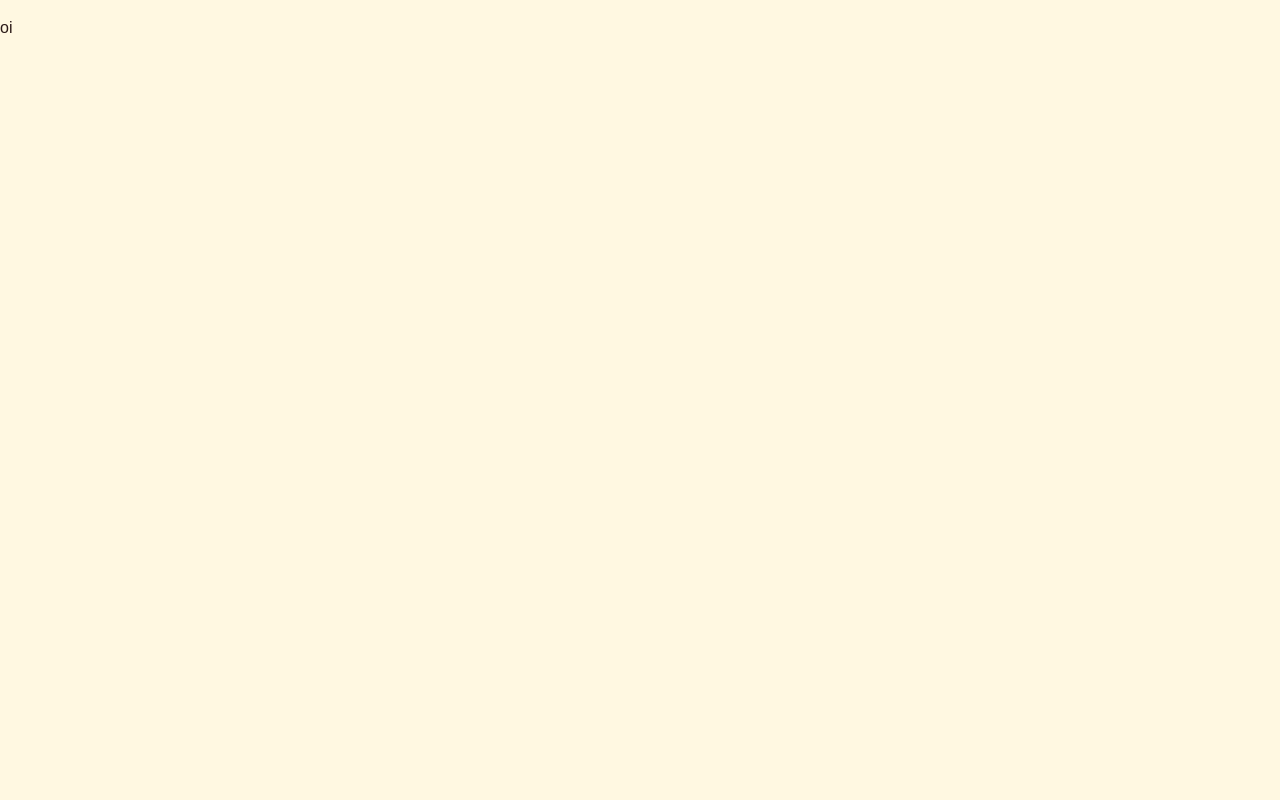
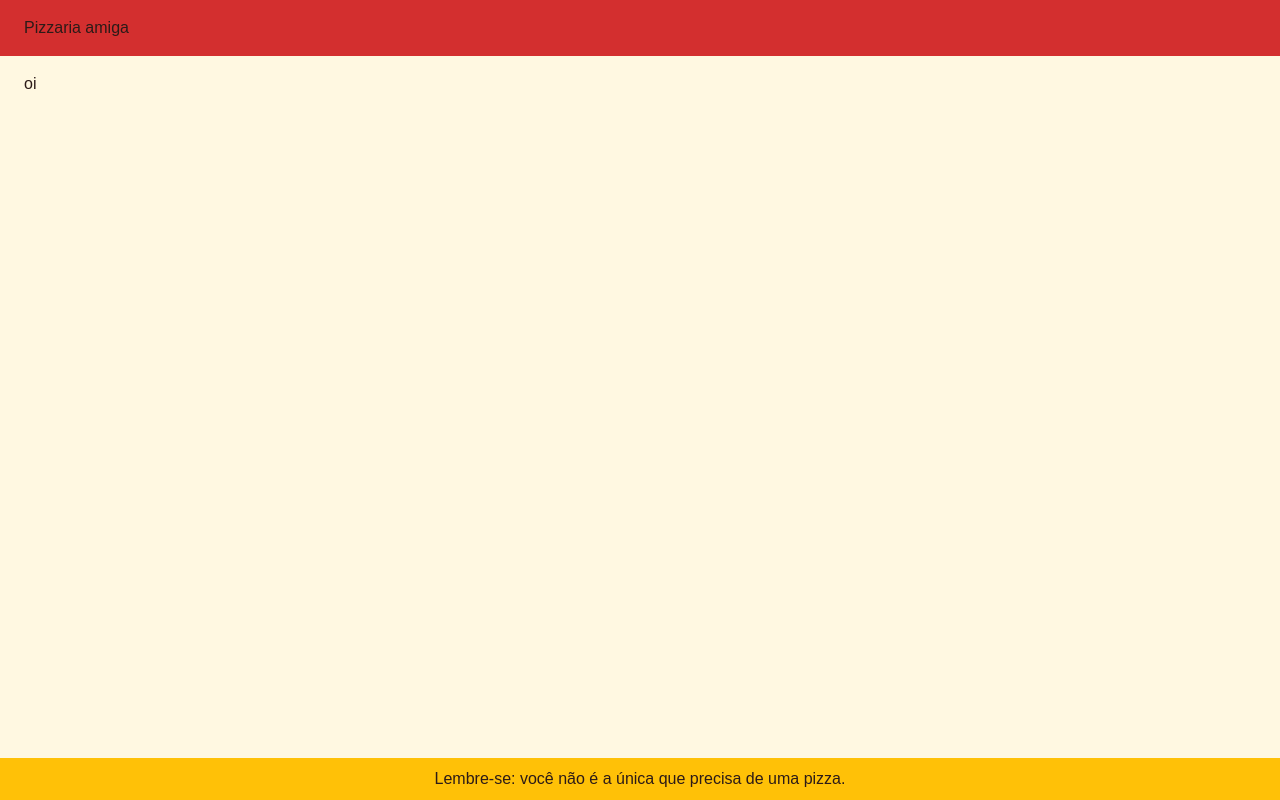
Before and after one commit to gabisanfilippo/pizzaria-amiga, a React (Vite) app: page / in a window 1280 px wide. Built offline with nearby package versions, Linux system fonts and the light colour scheme.

Commit message:
feat: add header and footer components with layout integration

```diff
--- /dev/null
+++ b/src/layouts/components/FooterLayout/index.tsx
@@ -0,0 +1,19 @@
+import { Box, Typography } from "@mui/material";
+import { customColors } from "../../../theme";
+
+export const FooterLayout = () => {
+  return (
+    <Box
+      bgcolor={customColors["yellow-cheese"].main}
+      component="footer"
+      width="100%"
+      mx="auto"
+      px={3}
+      py={1}
+    >
+      <Typography variant="h6" textAlign="center" maxWidth="1300px">
+        Lembre-se: você não é a única que precisa de uma pizza.
+      </Typography>
+    </Box>
+  );
+};
--- /dev/null
+++ b/src/layouts/components/HeaderLayout/index.tsx
@@ -0,0 +1,19 @@
+import { Box } from "@mui/material";
+import { customColors } from "../../../theme";
+
+export const HeaderLayout = () => {
+  return (
+    <Box
+      bgcolor={customColors["red-tomato"].main}
+      component="header"
+      width="100%"
+      mx="auto"
+      px={3}
+      py={2}
+    >
+      <Box component="section" maxWidth="1300px" mx="auto">
+        Pizzaria amiga
+      </Box>
+    </Box>
+  );
+};
--- /dev/null
+++ b/src/layouts/index.tsx
@@ -0,0 +1,20 @@
+import { Box, Stack } from "@mui/material";
+
+import { HeaderLayout } from "./components/HeaderLayout";
+import { FooterLayout } from "./components/FooterLayout";
+
+export const DefaultLayout = ({ children }: { children: React.ReactNode }) => {
+  return (
+    <Stack height="100vh">
+      <HeaderLayout />
+
+      <Box mx="auto" flex={1} px={3} py={2} width="100%">
+        <Box maxWidth="1300px" component="main">
+          {children}
+        </Box>
+      </Box>
+
+      <FooterLayout />
+    </Stack>
+  );
+};
--- a/src/pages/Home/index.tsx
+++ b/src/pages/Home/index.tsx
@@ -1,3 +1,5 @@
+import { DefaultLayout } from "../../layouts";
+
 export const Home = () => {
-    return <p>oi</p>
-}
+  return <DefaultLayout>oi</DefaultLayout>;
+};
```
